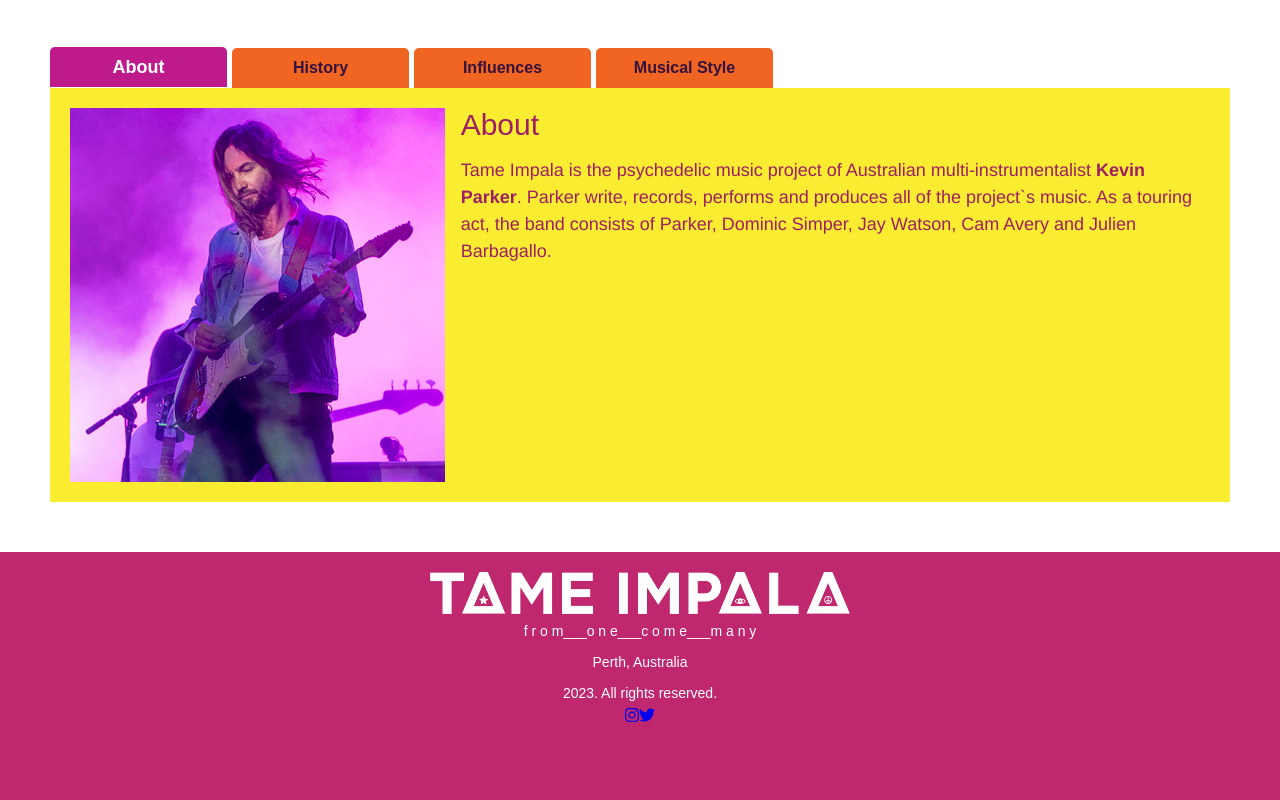
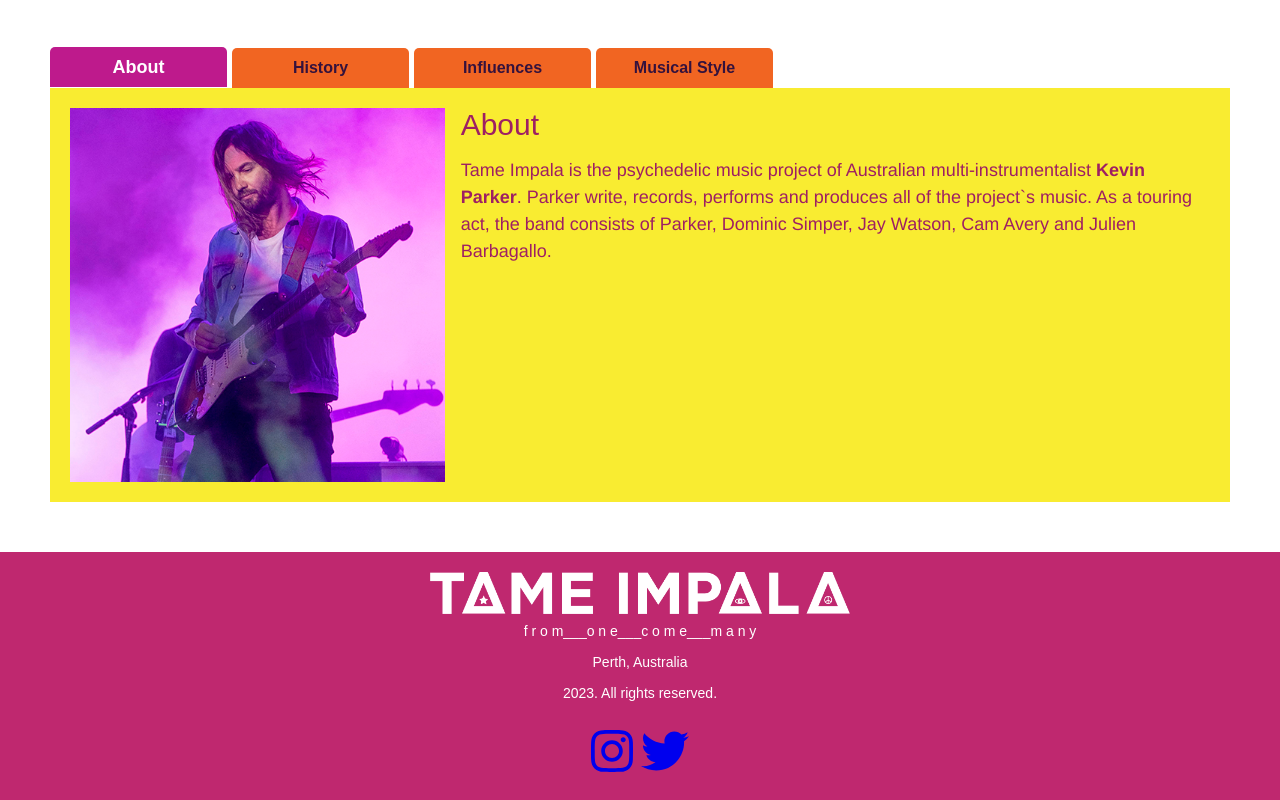
Before and after one commit to emkoneck/UCLAX-Web1-Koneck-Ernie, a React (Vite) app: page / in a window 1280 px wide. Shown: the part 856-1656 px from the top of the page. Before the commit the page ends 1601 px from the top, so only its background shows below. Built offline with nearby package versions, Linux system fonts and the light colour scheme.

Commit message:
larger icons

```diff
--- a/src/Common/PagesLayout/Footer.jsx
+++ b/src/Common/PagesLayout/Footer.jsx
@@ -18,10 +18,12 @@
                     <p></p>Perth, Australia
                     <p></p>2023. All rights reserved.
                 </h2>
-                <div className="social">
-                    <a href="https://www.instagram.com/tameimpala" target='_blank'><FontAwesomeIcon icon={ faInstagram }/></a>
-                    <a href="https://www.twitter.com/tameimpala/" target='_blank'><FontAwesomeIcon icon={ faTwitter } /></a>
+                &nbsp;
+                     <div className="social">
+                    <a href="https://www.instagram.com/tameimpala" target='_blank'><i class="fas fa-camera fa-3x"><FontAwesomeIcon icon={ faInstagram }/></i></a>
+                   &nbsp; <a href="https://www.twitter.com/tameimpala/" target='_blank'><i class="fas fa-camera fa-3x"><FontAwesomeIcon icon={ faTwitter } /></i></a>
                 </div>
+
 
             </Inset>
         </FooterStyled>
```
